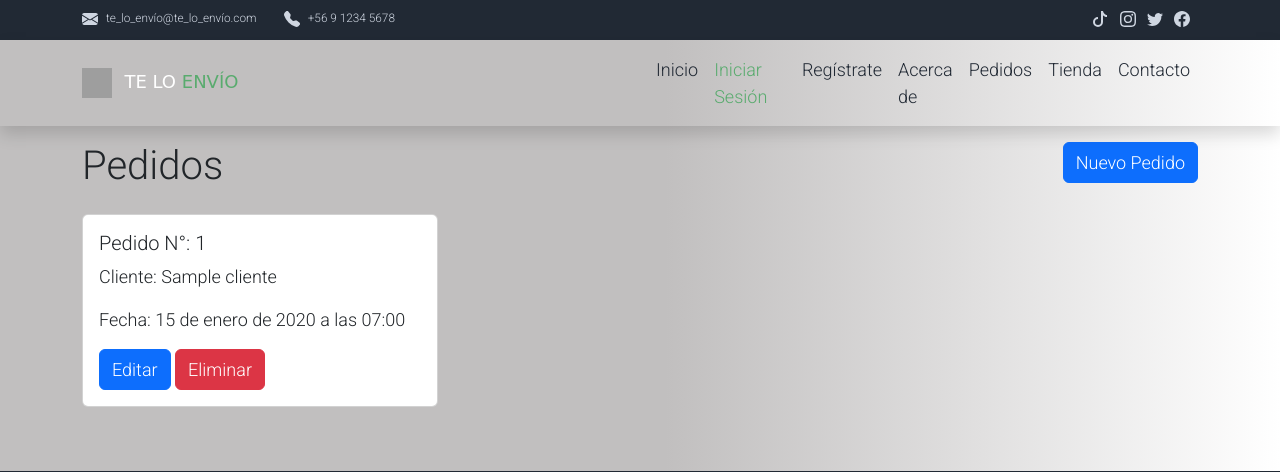
After one commit to Leonardo-Rodenas/Prueba-de-Salida, a Django app: page /pedidos/ in a window 1280 px wide. The commit adds this page. Shown: the top 472 px of the page. Run offline with Django 4.2, Linux system fonts and the light colour scheme; tables that the repository leaves empty hold one stand-in row (values such as "Sample post"); some web fonts are replaced; grey boxes are pictures that could not be loaded.

Commit message:
actualizo inicio pedidos

```diff
--- a/prueba/app_1/admin.py
+++ b/prueba/app_1/admin.py
@@ -1,5 +1,5 @@
 from django.contrib import admin
-from .models import MensajeContacto, Producto, Productor, Cliente
+from .models import MensajeContacto, Producto, Productor, Cliente, Pedido, DetallePedido
 
 # Register your models here.
 
@@ -7,3 +7,5 @@ admin.site.register(MensajeContacto)
 admin.site.register(Producto)
 admin.site.register(Productor)
 admin.site.register(Cliente)
+admin.site.register(DetallePedido)
+admin.site.register(Pedido)
--- /dev/null
+++ b/prueba/app_1/templates/app_1/pedidos.html
@@ -0,0 +1,40 @@
+{% extends "base.html"%}
+{% load static %}
+
+{% block titulo %} Prueba de Salida - Contacto {% endblock %}
+
+{% block content %}
+
+<div class="container pb-3">
+    <div class="row mt-3">
+      <div class="col-12 col-md-6">
+        <h1>Pedidos</h1>
+      </div>
+      <div class="col-12 col-md-6" style="text-align: right;">
+        <a href="#" class="btn btn-primary">Nuevo Pedido</a>
+      </div>
+    </div>
+    <div class="row mt-3">
+      {% for pedido in pedidos %}
+      <div class="col-12 col-md-6 col-lg-4">
+        <div class="card">
+          <div class="card-body">
+            <h5 class="card-title">Pedido N°: {{ pedido.id }}</h5>
+            <p class="card-text">Cliente: {{ pedido.idcliente.nombreCliente }}</p>
+            <p class="card-text">Fecha: {{ pedido.fecha_pedido }}</p>
+
+            <a href="#" class="btn btn-primary">Editar</a>
+            <a class="btn btn-danger" href="#">Eliminar</a>
+          </div>
+        </div>
+      </div>
+      {% empty %}
+      <div class="col-12">
+        <p>No hay pedidos</p>
+      </div>
+      {% endfor %}
+    </div>
+  </div>
+
+
+{% endblock %}
--- a/prueba/app_1/templates/base.html
+++ b/prueba/app_1/templates/base.html
@@ -117,6 +117,9 @@ background: linear-gradient(90deg, rgba(193,191,191,1) 52%, rgba(255,255,255,1)
                     {% endif %}
                     <li class="nav-item">
                         <a class="nav-link" href="{% url 'acerca_de' %}">Acerca de</a>
+                    </li>
+                    <li class="nav-item">
+                        <a class="nav-link" href="{% url 'pedidos' %}">Pedidos</a>
                     </li>
                     <li class="nav-item">
                         <a class="nav-link" href="{% url 'tienda' %}">Tienda</a>
--- a/prueba/app_1/urls.py
+++ b/prueba/app_1/urls.py
@@ -4,6 +4,7 @@ from .views import VistaLoginCustom
 from django.contrib.auth.views import LogoutView
 from django.conf import settings
 from django.conf.urls.static import static
+from app_1.views import PedidoView
 
 urlpatterns = [
    path('', views.home, name='home'),
@@ -15,6 +16,7 @@ urlpatterns = [
    path('producto/<idProducto>', views.producto, name='producto'),
    path('perfil_usuario/', views.perfil_usuario, name='perfil'),
    path('exito', views.exito, name='exito'),
+   path('pedidos/', PedidoView.as_view(), name='pedidos'),
 ]
 
 urlpatterns += static(settings.MEDIA_URL, document_root=settings.MEDIA_ROOT)
--- a/prueba/app_1/views.py
+++ b/prueba/app_1/views.py
@@ -4,7 +4,8 @@ from django.conf import settings
 from .forms import FormularioContacto
 from django.contrib.auth.views import LoginView
 from django.urls import reverse_lazy
-from .models import Producto
+from .models import Producto, Pedido
+from django.views.generic import TemplateView
 
 # Create your views here.
 
@@ -58,3 +59,10 @@ class VistaLoginCustom(LoginView):
 
     def get_success_url(self):
         return reverse_lazy('perfil') # Lugar al que se es redirecionado si el login es exitoso
+
+class PedidoView(TemplateView):
+  template_name = 'pedidos.html'
+
+  def get(self, request):
+    pedidos = Pedido.objects.all()
+    return render(request, self.template_name, { 'pedidos': pedidos })
```
